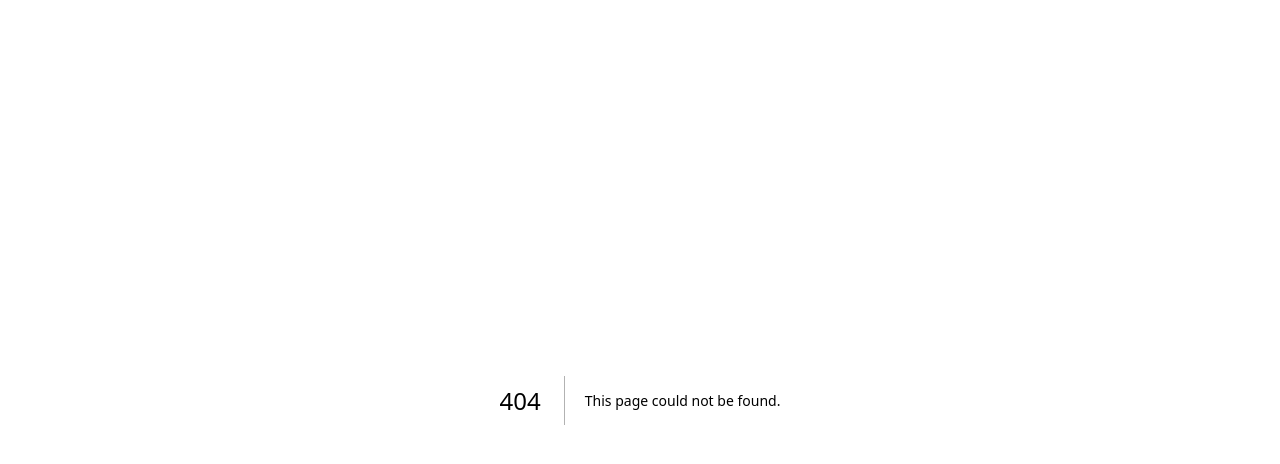
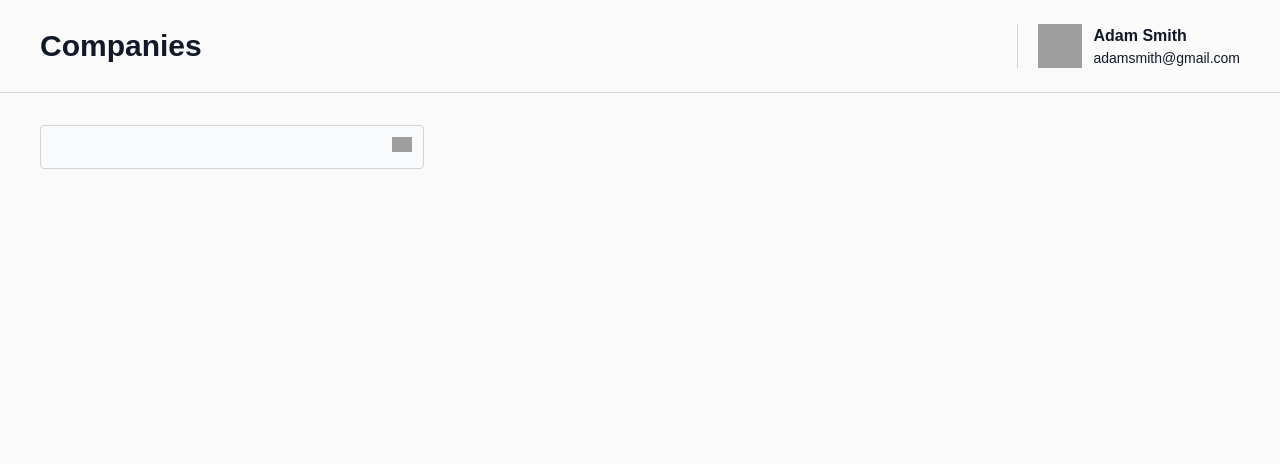
Before and after one commit to Lifuss/next.js-crm, a Next.js app: page /companies in a window 1280 px wide. Before the commit this address had no page. Shown: the top 464 px of the page. Built offline with nearby package versions, Linux system fonts and the light colour scheme; grey boxes are pictures that could not be loaded.

Commit message:
header components

```diff
--- /dev/null
+++ b/src/app/companies/page.tsx
@@ -0,0 +1,19 @@
+import React from 'react';
+import Header from '../components/Header';
+import Toolbar from '../components/Toolbar';
+import SearchInput from '../components/SearchInput';
+
+type PageProps = {};
+
+const Page = (props: PageProps) => {
+  return (
+    <>
+      <Header>Companies</Header>
+      <Toolbar>
+        <SearchInput />
+      </Toolbar>
+    </>
+  );
+};
+
+export default Page;
--- a/src/app/components/AddCompanyButton.tsx
+++ b/src/app/components/AddCompanyButton.tsx
@@ -3,8 +3,8 @@
 import React, { useState } from 'react';
 import Button from './Button';
 import dynamic from 'next/dynamic';
-// import CompanyFormModal from './CompanyFormModal';
 
+// dynamic render
 const CompanyFormModal = dynamic(() => import('./CompanyFormModal'), {
   ssr: false,
 });
@@ -15,7 +15,7 @@
     <>
       <Button onClick={() => setShow(true)}>Add company</Button>
       <CompanyFormModal
-        onSubmit={console.log()}
+        onSubmit={console.log}
         show={show}
         onClose={() => setShow(false)}
       />
--- a/src/app/components/CompanyForm.tsx
+++ b/src/app/components/CompanyForm.tsx
@@ -2,6 +2,7 @@
 import React from 'react';
 import LogoUploader from './LogoUploader';
 import InputField from './InputField';
+import Button from './Button';
 
 export type CompanyFieldsValues = {
   name: string;
@@ -36,17 +37,27 @@
             <InputField label="Status" placeholder="Status" name="status" />
             <InputField label="Country" placeholder="Country" name="country" />
           </div>
-        </div>
           <div className="flex flex-col flex-1 gap-5">
             <InputField label="Name" placeholder="Name" name="name" />
-          <InputField label="Category" placeholder="Category" name="category" />
-          <InputField label="Date" placeholder="Date" name="date" type="date" />
+            <InputField
+              label="Category"
+              placeholder="Category"
+              name="category"
+            />
+            <InputField
+              label="Date"
+              placeholder="Date"
+              name="date"
+              type="date"
+            />
             <InputField
               label="Description"
               placeholder="Description"
               name="description"
             />
           </div>
+        </div>
+        <Button type="submit">Add company</Button>
       </Form>
     </Formik>
   );
--- /dev/null
+++ b/src/app/components/CompanyRow.tsx
@@ -0,0 +1,70 @@
+import React from 'react';
+import StatusLabels, { Status } from './StatusLabels';
+import Image from 'next/image';
+import clsx from 'clsx';
+
+type CompanyRowProps = {
+  id: number;
+  category: string;
+  company: string;
+  status: Status;
+  promotion: string;
+  country: string;
+  joinedData: string;
+};
+
+const labelByStatus = {
+  [Status.Active]: 'Active',
+  [Status.NotActive]: 'NotActive',
+  [Status.Pending]: 'Pending',
+  [Status.Suspended]: 'Suspended',
+};
+
+const CompanyRow = ({
+  id,
+  category,
+  company,
+  status,
+  promotion,
+  country,
+  joinedData,
+}: CompanyRowProps) => {
+  return (
+    <tr>
+      <td className="h-14 text-center text-gray-900 bg-white"></td>
+      <td className="text-xs font-medium text-blue-700 rounded-l border-l-4 border-blue-700">
+        {category}
+      </td>
+      <td>
+        <a href={`/companies/${id}`}>company</a>
+      </td>
+      <td>
+        <StatusLabels status={status}>{labelByStatus[status]}</StatusLabels>
+      </td>
+      <td>
+        <div className="inline-flex items-center gap-1">
+          <Image
+            width={16}
+            height={16}
+            src={`/icons/${promotion ? 'check' : 'x-mark'}.svg`}
+            alt="promotion icon"
+          />
+          <span
+            className={clsx(
+              'text-sm font-medium',
+              promotion ? 'text-green-700' : 'text-red-700',
+            )}
+          >
+            {promotion ? 'yes' : 'no'}
+          </span>
+        </div>
+      </td>
+      <td>{country}</td>
+      <td className="rounded-r">
+        {new Date(joinedData).toLocaleDateString('uk-UA')}
+      </td>
+    </tr>
+  );
+};
+
+export default CompanyRow;
--- /dev/null
+++ b/src/app/components/CompanyTable.tsx
@@ -0,0 +1,35 @@
+import React from 'react';
+
+type CompanyTableProps = {
+  children?: React.ReactNode;
+};
+
+const headers = [
+  'Category',
+  'Company',
+  'Status',
+  'Promotion',
+  'Country',
+  'Joined date',
+];
+
+const CompanyTable = ({ children }: CompanyTableProps) => {
+  return (
+    <div className="py-8 px-10 bg-gray-100">
+      <table className="table-auto w-full border-separate border-spacing-y-2">
+        <thead>
+          <tr>
+            {headers.map((header, i) => (
+              <th key={i} className="pb-5 text-sm font-light text-gray-900">
+                {header}
+              </th>
+            ))}
+          </tr>
+        </thead>
+        <tbody>{children}</tbody>
+      </table>
+    </div>
+  );
+};
+
+export default CompanyTable;
--- /dev/null
+++ b/src/app/components/Header.tsx
@@ -0,0 +1,28 @@
+import Image from 'next/image';
+import React from 'react';
+
+type HeaderProps = {
+  children?: React.ReactNode;
+};
+
+const Header = ({ children }: HeaderProps) => {
+  return (
+    <header className="flex items-center gap-5 py-6 px-10 border-b border-gray-300">
+      <h1 className="flex-1 text-3xl font-semibold text-gray-900">
+        {children}
+      </h1>
+      <div className="w-px self-stretch bg-gray-300" />
+      <div className="flex gap-3">
+        <Image width={44} height={44} src="/images/avatar.png" alt="avatar" />
+        <div>
+          <p className="text-base font-semibold text-gray-900">Adam Smith</p>
+          <p className="text-sm font-light text-gray-900">
+            adamsmith@gmail.com
+          </p>
+        </div>
+      </div>
+    </header>
+  );
+};
+
+export default Header;
--- a/src/app/components/InputField.tsx
+++ b/src/app/components/InputField.tsx
@@ -4,8 +4,7 @@
 import React from 'react';
 
 export interface InputFieldProps
-  extends React.InputHTMLAttributes<HTMLInputElement>,
-    Pick<FieldAttributes<string>, 'as'> {
+  extends React.InputHTMLAttributes<HTMLInputElement> {
   label?: string;
 }
 
--- a/src/app/components/LogoUploader.tsx
+++ b/src/app/components/LogoUploader.tsx
@@ -1,16 +1,19 @@
 import Image from 'next/image';
 import React from 'react';
 
-interface Props
-  extends Partial<Omit<React.ReactHTMLElement<HTMLInputElement>, 'type'>> {
+export interface LogoUploaderProps
+  extends Omit<React.InputHTMLAttributes<HTMLInputElement>, 'type'> {
   label?: string;
-  placeholder?: string;
-  id?: string;
 }
 
-const LogoUploader = ({ label, placeholder, id, ...rest }: Props) => {
+const LogoUploader = ({
+  label,
+  placeholder,
+  id,
+  ...rest
+}: LogoUploaderProps) => {
   return (
-    <div className="flex gap-18 mb-3">
+    <div className="flex gap-10 mb-3">
       <label
         htmlFor={id}
         className="flex flex-col items-center justify-center w-40 h-40 bg-white border border-slate-900 border-dashed rounded-full"
--- /dev/null
+++ b/src/app/components/SearchInput.tsx
@@ -0,0 +1,34 @@
+import React from 'react';
+import Image from 'next/image';
+
+export interface SearchInputProps
+  extends React.InputHTMLAttributes<HTMLInputElement> {
+  onSearchClick?: React.MouseEventHandler<HTMLButtonElement>;
+}
+
+export default function SearchInput({
+  onSearchClick,
+  ...rest
+}: SearchInputProps) {
+  return (
+    <div className="relative w-96">
+      <input
+        {...rest}
+        type="text"
+        className="text-sm flex-1 py-3 pl-3 pr-11 w-full h-11 rounded border border-gray-300 bg-gray-50"
+      />
+      <button
+        type="button"
+        className="absolute top-0	right-0 p-3"
+        onClick={onSearchClick}
+      >
+        <Image
+          width={20}
+          height={20}
+          src="/icons/magnifying-glass.svg"
+          alt="search icon"
+        />
+      </button>
+    </div>
+  );
+}
--- /dev/null
+++ b/src/app/components/Toolbar.tsx
@@ -0,0 +1,17 @@
+import React from 'react';
+
+type ToolbarProps = {
+  children: React.ReactNode;
+  action?: React.ReactNode;
+};
+
+const Toolbar = ({ children, action }: ToolbarProps) => {
+  return (
+    <div className="flex items-center gap-7 py-8 px-10">
+      <div className="flex-1">{children}</div>
+      {action}
+    </div>
+  );
+};
+
+export default Toolbar;
--- /dev/null
+++ b/src/app/dashboard/page.tsx
@@ -0,0 +1,13 @@
+import React from 'react';
+
+type PageProps = {};
+
+const Page = (props: PageProps) => {
+  return (
+    <main>
+      <h1 className="text-xl">Dashboard</h1>
+    </main>
+  );
+};
+
+export default Page;
--- /dev/null
+++ b/src/app/dashboard/settings/page.tsx
@@ -0,0 +1,13 @@
+import React from 'react';
+
+type PageProps = {};
+
+const Page = (props: PageProps) => {
+  return (
+    <main>
+      <h1 className="text-xl">Settings</h1>
+    </main>
+  );
+};
+
+export default Page;
```
Lines whose indentation alone changed are shown as unchanged.
